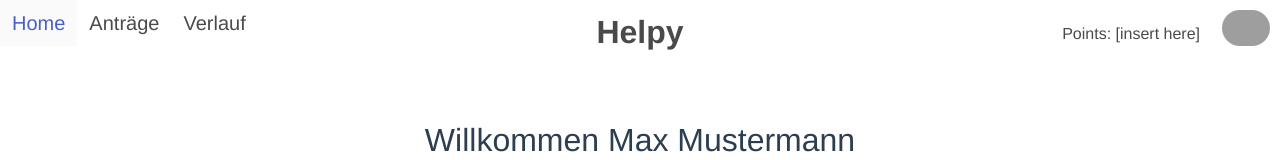
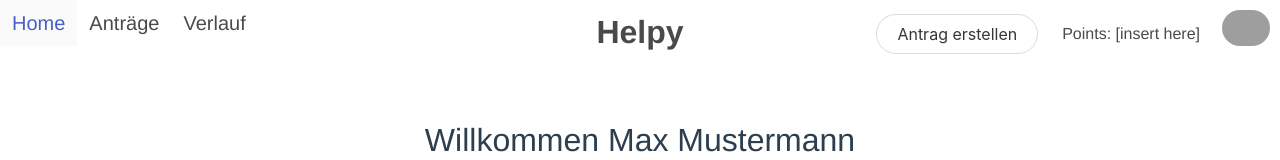
Before and after one commit to Hoi15A/helpy-frontend, a Vue app: page / in a window 1280 px wide. Shown: the top 160 px of the page. Built offline with nearby package versions, Linux system fonts and the light colour scheme; grey boxes are pictures that could not be loaded.

Commit message:
Add create request button to nav

```diff
--- a/src/App.vue
+++ b/src/App.vue
@@ -17,6 +17,12 @@
 
         <div class="nav-section">
           <div class="navbar-end">
+            <div class="navbar-item" v-if="this.$route.path !== '/requests/create'">
+              <router-link to="/requests/create">
+                <button class="button is-outlined is-rounded">Antrag erstellen</button>
+              </router-link>
+            </div>
+
             <div class="navbar-item">
               Points: [insert here]
             </div>
```
